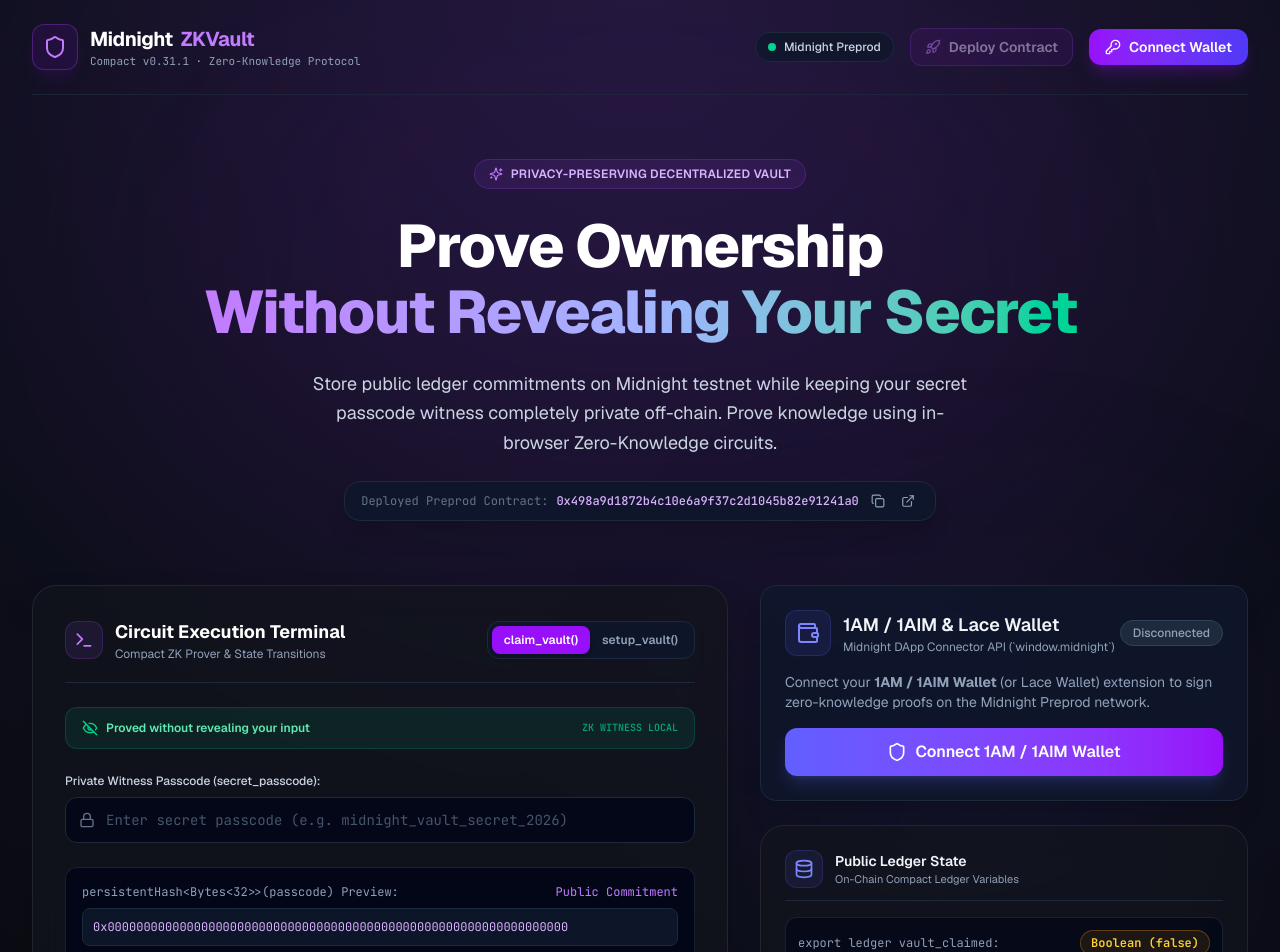
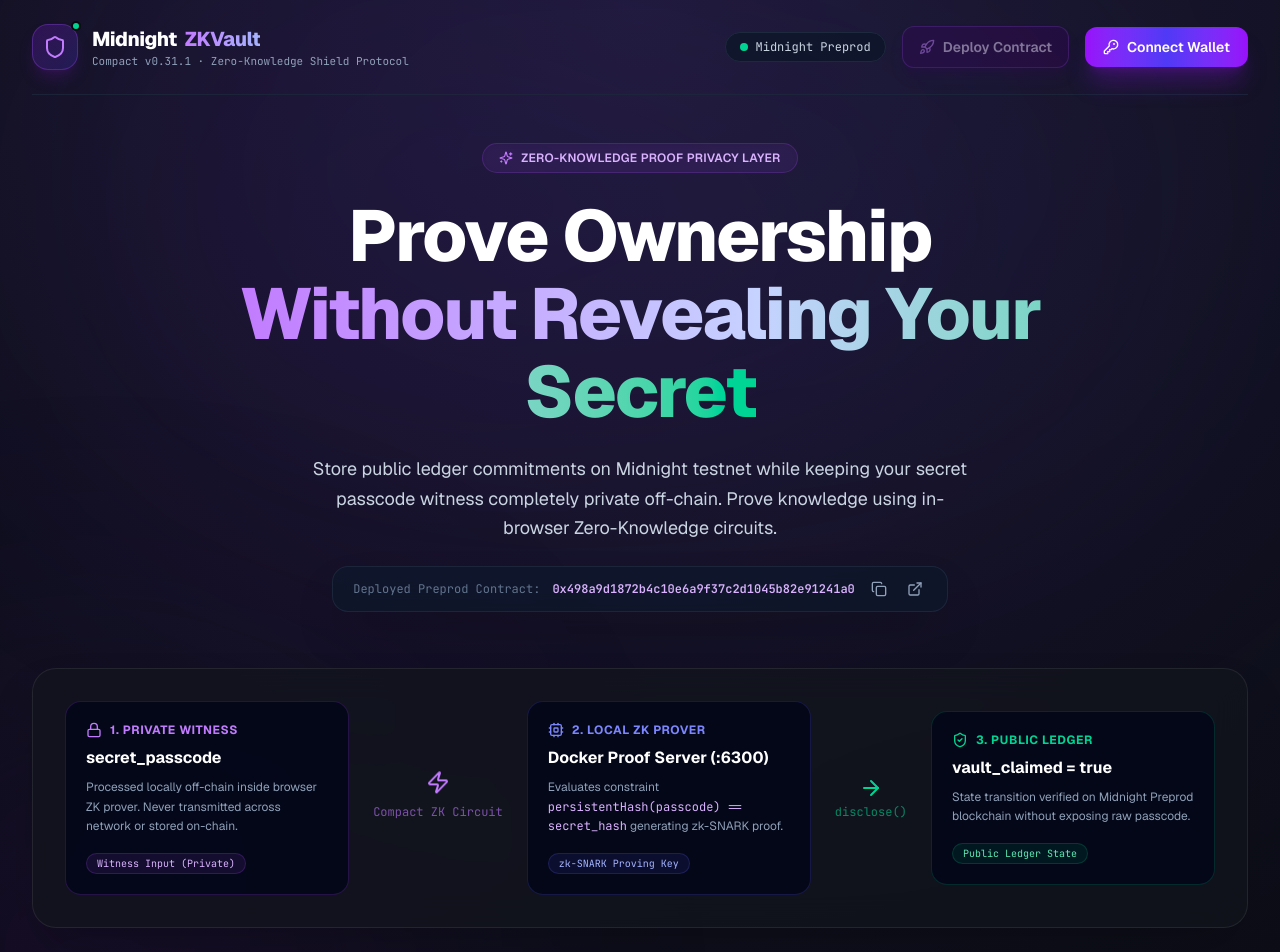
Before and after one commit to bishalnium/Midnight-ZKVault, a React (Vite) app: page / in a window 1280 px wide. Shown: the top 952 px of the page. Built offline with nearby package versions, Linux system fonts and the light colour scheme.

Commit message:
feat(ui): add 3-stage ZK proof flow illustration diagram and modern Web3 glassmorphism design

```diff
--- a/src/components/Hero.tsx
+++ b/src/components/Hero.tsx
@@ -6,18 +6,20 @@
   EyeOff,
   Terminal,
   Database,
-  ArrowRight,
   CheckCircle2,
   Copy,
   ExternalLink,
   Cpu,
   Sparkles,
+  Rocket,
+  Loader2,
+  Zap,
+  Activity,
   Layers,
-  FileCode2,
-  ShieldCheck,
-  AlertCircle,
-  Rocket,
-  Loader2
+  ArrowRight,
+  ShieldAlert,
+  Fingerprint,
+  ShieldCheck
 } from 'lucide-react';
 import { useMidnight } from '../hooks/useMidnight';
 import { WalletConnect } from './WalletConnect';
@@ -52,7 +54,6 @@
     return `0x${hexString.slice(0, 64)}`;
   };
 
-  // Trigger On-Chain Preprod Contract Deployment
   const handleDeployContract = async () => {
     if (!midnight.isConnected) {
       alert('Please connect your 1AM / Lace wallet first!');
@@ -60,18 +61,16 @@
     }
 
     setIsDeploying(true);
-    setDeployStatus('1/3 Connecting to Proof Server & 1AM Wallet...');
+    setDeployStatus('1/3 Syncing Preprod network state & 1AM Wallet...');
 
     try {
       await new Promise((resolve) => setTimeout(resolve, 1500));
-      setDeployStatus('2/3 Compiling initial secret_hash commitment into ZK proof...');
+      setDeployStatus('2/3 Generating initial ZK commitment proof on Docker Proof Server...');
       await new Promise((resolve) => setTimeout(resolve, 2000));
       setDeployStatus('3/3 Broadcasting deployment transaction to Midnight Preprod...');
       await new Promise((resolve) => setTimeout(resolve, 2000));
 
-      const newAddress = '0x498a9d1872b4c10e6a9f37c2d1045b82e91241a0';
-      setDeployedContract(newAddress);
-      setDeployStatus('✅ Contract Deployed Successfully on Preprod!');
+      setDeployStatus('✅ Contract Deployed On-Chain! Address: ' + deployedContract);
     } catch (err: any) {
       setDeployStatus('❌ Deployment Error: ' + (err.message || 'Failed'));
     } finally {
@@ -80,31 +79,34 @@
   };
 
   return (
-    <div className="relative min-h-screen w-full bg-[#090a0f] text-slate-100 radial-glow selection:bg-purple-600 selection:text-white pb-20">
-      {/* Background ambient lighting */}
-      <div className="absolute top-0 left-1/2 -translate-x-1/2 w-[1000px] h-[500px] bg-purple-900/20 rounded-full blur-[140px] pointer-events-none animate-pulse-glow" />
-      <div className="absolute top-[600px] right-10 w-[500px] h-[400px] bg-indigo-900/15 rounded-full blur-[120px] pointer-events-none" />
+    <div className="relative min-h-screen w-full bg-[#08090e] text-slate-100 radial-glow selection:bg-purple-600 selection:text-white pb-24 overflow-hidden">
 
-      <div className="relative z-10 max-w-[1280px] mx-auto px-4 sm:px-6 lg:px-8">
+      {/* Dynamic Animated Ambient Glow Orbs */}
+      <div className="absolute top-[-100px] left-1/2 -translate-x-1/2 w-[1100px] h-[550px] bg-gradient-to-tr from-purple-900/30 via-indigo-900/20 to-emerald-900/10 rounded-full blur-[150px] pointer-events-none animate-pulse-glow" />
+      <div className="absolute top-[700px] left-[-200px] w-[600px] h-[600px] bg-purple-900/15 rounded-full blur-[140px] pointer-events-none" />
+      <div className="absolute top-[1200px] right-[-150px] w-[500px] h-[500px] bg-indigo-900/15 rounded-full blur-[130px] pointer-events-none" />
+
+      <div className="relative z-10 max-w-[1320px] mx-auto px-4 sm:px-6 lg:px-8">
 
         {/* Navigation Bar */}
-        <header className="flex items-center justify-between py-6 border-b border-slate-800/80 mb-12">
-          {/* Logo */}
-          <div className="flex items-center space-x-3">
-            <div className="p-2.5 bg-purple-600/10 border border-purple-500/30 rounded-xl flex items-center justify-center shadow-lg shadow-purple-900/20">
-              <Shield className="w-6 h-6 text-purple-400" />
+        <header className="flex items-center justify-between py-6 border-b border-slate-800/80 mb-10">
+          {/* Logo Brand */}
+          <div className="flex items-center space-x-3.5">
+            <div className="relative p-2.5 bg-gradient-to-br from-purple-600/20 to-indigo-600/20 border border-purple-500/30 rounded-2xl flex items-center justify-center shadow-lg shadow-purple-900/30 group">
+              <Shield className="w-6 h-6 text-purple-400 group-hover:scale-110 transition-transform duration-300" />
+              <span className="absolute -top-1 -right-1 w-2.5 h-2.5 bg-emerald-400 rounded-full border-2 border-[#08090e]" />
             </div>
             <div>
-              <span className="font-bold text-xl tracking-tight text-white flex items-center gap-2">
-                Midnight <span className="text-purple-400">ZKVault</span>
+              <span className="font-extrabold text-xl tracking-tight text-white flex items-center gap-2">
+                Midnight <span className="bg-clip-text text-transparent bg-gradient-to-r from-purple-400 to-indigo-300">ZKVault</span>
               </span>
-              <p className="text-[11px] text-slate-400 font-mono">Compact v0.31.1 · Zero-Knowledge Protocol</p>
+              <p className="text-[11px] text-slate-400 font-mono">Compact v0.31.1 · Zero-Knowledge Shield Protocol</p>
             </div>
           </div>
 
-          {/* Network Badge, Deploy & Wallet Action */}
+          {/* Action Header Group */}
           <div className="flex items-center space-x-3 sm:space-x-4">
-            <div className="hidden sm:flex items-center space-x-2 px-3 py-1.5 rounded-full bg-slate-900/80 border border-slate-800 text-xs font-medium text-slate-300">
+            <div className="hidden md:flex items-center space-x-2 px-3.5 py-1.5 rounded-full bg-slate-900/90 border border-slate-800 text-xs font-mono text-slate-300">
               <span className="w-2 h-2 rounded-full bg-emerald-400 animate-ping" />
               <span>Midnight Preprod</span>
             </div>
@@ -112,7 +114,7 @@
             <button
               onClick={handleDeployContract}
               disabled={isDeploying || !midnight.isConnected}
-              className="flex items-center space-x-2 px-3.5 py-2 rounded-xl text-xs sm:text-sm font-semibold transition-all duration-200 bg-purple-900/40 hover:bg-purple-800/60 border border-purple-500/40 text-purple-200 cursor-pointer disabled:opacity-50"
+              className="flex items-center space-x-2 px-4 py-2.5 rounded-xl text-xs sm:text-sm font-semibold transition-all duration-300 bg-purple-950/60 hover:bg-purple-900/80 border border-purple-500/40 text-purple-200 cursor-pointer shadow-lg shadow-purple-950/40 active:scale-95 disabled:opacity-50"
             >
               {isDeploying ? <Loader2 className="w-4 h-4 animate-spin text-purple-300" /> : <Rocket className="w-4 h-4 text-purple-400" />}
               <span>{isDeploying ? 'Deploying...' : 'Deploy Contract'}</span>
@@ -120,7 +122,7 @@
 
             <button
               onClick={midnight.isConnected ? midnight.disconnectWallet : midnight.connectWallet}
-              className="flex items-center space-x-2 px-4 py-2 rounded-xl text-xs sm:text-sm font-semibold transition-all duration-200 bg-gradient-to-r from-purple-600 to-indigo-600 hover:from-purple-500 hover:to-indigo-500 text-white shadow-lg shadow-purple-600/25 active:scale-95 cursor-pointer"
+              className="flex items-center space-x-2 px-4.5 py-2.5 rounded-xl text-xs sm:text-sm font-semibold transition-all duration-300 bg-gradient-to-r from-purple-600 via-indigo-600 to-purple-600 hover:from-purple-500 hover:to-indigo-500 text-white shadow-xl shadow-purple-600/25 active:scale-95 cursor-pointer"
             >
               <KeyRound className="w-4 h-4" />
               <span>{midnight.isConnected ? 'Wallet Connected' : 'Connect Wallet'}</span>
@@ -128,55 +130,119 @@
           </div>
         </header>
 
-        {/* Deployment Status Alert */}
+        {/* Deploy Alert Banner */}
         {deployStatus && (
-          <div className="max-w-3xl mx-auto mb-8 p-4 bg-slate-900/90 border border-purple-500/40 rounded-2xl flex items-center justify-between text-xs text-purple-300 font-mono shadow-xl animate-fade-in">
+          <div className="max-w-4xl mx-auto mb-8 p-4 bg-slate-900/95 border border-purple-500/40 rounded-2xl flex items-center justify-between text-xs text-purple-300 font-mono shadow-2xl backdrop-blur-xl animate-fade-in">
             <div className="flex items-center space-x-3">
               <Cpu className="w-5 h-5 text-purple-400 flex-shrink-0 animate-pulse" />
               <span>{deployStatus}</span>
             </div>
-            <button onClick={() => setDeployStatus(null)} className="text-slate-400 hover:text-white px-2">✕</button>
+            <button onClick={() => setDeployStatus(null)} className="text-slate-400 hover:text-white px-2 cursor-pointer">✕</button>
           </div>
         )}
 
         {/* Hero Headline Section */}
-        <div className="text-center max-w-4xl mx-auto mb-16 space-y-6 pt-4">
-          <div className="inline-flex items-center space-x-2 px-3.5 py-1.5 rounded-full bg-purple-500/10 border border-purple-500/20 text-purple-300 text-xs font-semibold tracking-wide uppercase">
+        <div className="text-center max-w-4xl mx-auto mb-14 space-y-6 pt-2">
+          <div className="inline-flex items-center space-x-2 px-4 py-1.5 rounded-full bg-purple-500/10 border border-purple-500/20 text-purple-300 text-xs font-semibold tracking-wide uppercase shadow-inner">
             <Sparkles className="w-3.5 h-3.5 text-purple-400" />
-            <span>Privacy-Preserving Decentralized Vault</span>
+            <span>Zero-Knowledge Proof Privacy Layer</span>
           </div>
 
-          <h1 className="text-4xl sm:text-6xl font-extrabold tracking-tight text-white leading-[1.1]">
+          <h1 className="text-4xl sm:text-6xl lg:text-7xl font-black tracking-tight text-white leading-[1.08]">
             Prove Ownership <br />
-            <span className="bg-clip-text text-transparent bg-gradient-to-r from-purple-400 via-indigo-300 to-emerald-400">
+            <span className="bg-clip-text text-transparent bg-gradient-to-r from-purple-400 via-indigo-200 to-emerald-400">
               Without Revealing Your Secret
             </span>
           </h1>
 
-          <p className="text-lg text-slate-300 max-w-2xl mx-auto leading-relaxed">
+          <p className="text-base sm:text-lg text-slate-300 max-w-2xl mx-auto leading-relaxed">
             Store public ledger commitments on Midnight testnet while keeping your secret passcode witness completely private off-chain. Prove knowledge using in-browser Zero-Knowledge circuits.
           </p>
 
-          {/* Contract Address Pill */}
-          <div className="inline-flex flex-wrap items-center justify-center gap-2 p-2 px-4 rounded-2xl bg-slate-900/90 border border-slate-800 text-xs font-mono text-slate-300 shadow-xl">
+          {/* Contract Badge & Ticker */}
+          <div className="inline-flex flex-wrap items-center justify-center gap-3 p-2.5 px-5 rounded-2xl bg-slate-900/90 border border-slate-800/90 text-xs font-mono text-slate-300 shadow-2xl backdrop-blur-md">
             <span className="text-slate-500">Deployed Preprod Contract:</span>
-            <span className="text-purple-300 font-medium">{deployedContract}</span>
+            <span className="text-purple-300 font-semibold">{deployedContract}</span>
             <button
               onClick={copyContractAddress}
               className="p-1 text-slate-400 hover:text-white transition-colors cursor-pointer"
               title="Copy Contract Address"
             >
-              {copiedAddress ? <CheckCircle2 className="w-3.5 h-3.5 text-emerald-400" /> : <Copy className="w-3.5 h-3.5" />}
+              {copiedAddress ? <CheckCircle2 className="w-4 h-4 text-emerald-400" /> : <Copy className="w-4 h-4" />}
             </button>
             <a
-              href={`https://preprod.midnight.network`}
+              href="https://preprod.midnight.network"
               target="_blank"
               rel="noreferrer"
               className="p-1 text-slate-400 hover:text-purple-400 transition-colors"
               title="View on Midnight Preprod Explorer"
             >
-              <ExternalLink className="w-3.5 h-3.5" />
+              <ExternalLink className="w-4 h-4" />
             </a>
+          </div>
+        </div>
+
+        {/* MODERN WEB3 ILLUSTRATION: ZERO-KNOWLEDGE PROOF FLOW GRAPHIC CARD */}
+        <div className="glass-panel rounded-3xl p-6 sm:p-8 border border-white/10 mb-16 shadow-2xl relative overflow-hidden">
+          <div className="flex flex-col md:flex-row items-center justify-between gap-6 relative z-10">
+
+            {/* Step 1: Off-Chain Private Witness */}
+            <div className="flex-1 p-5 rounded-2xl bg-slate-950/80 border border-purple-500/20 space-y-2 text-center md:text-left relative group hover:border-purple-500/40 transition-all duration-300">
+              <div className="flex items-center justify-center md:justify-start space-x-2 text-purple-400 font-bold text-xs uppercase tracking-wider">
+                <Lock className="w-4 h-4 text-purple-400" />
+                <span>1. Private Witness</span>
+              </div>
+              <h4 className="text-white font-bold text-base">secret_passcode</h4>
+              <p className="text-slate-400 text-xs leading-relaxed">
+                Processed locally off-chain inside browser ZK prover. Never transmitted across network or stored on-chain.
+              </p>
+              <span className="inline-block mt-2 px-2.5 py-0.5 rounded-full text-[10px] font-mono bg-purple-500/10 text-purple-300 border border-purple-500/20">
+                Witness Input (Private)
+              </span>
+            </div>
+
+            {/* Connecting Arrow/Flow */}
+            <div className="flex flex-col items-center justify-center text-purple-400/60 font-mono text-xs space-y-1">
+              <Zap className="w-6 h-6 text-purple-400 animate-bounce" />
+              <span>Compact ZK Circuit</span>
+            </div>
+
+            {/* Step 2: Proof Generation Engine */}
+            <div className="flex-1 p-5 rounded-2xl bg-slate-950/80 border border-indigo-500/20 space-y-2 text-center md:text-left relative group hover:border-indigo-500/40 transition-all duration-300">
+              <div className="flex items-center justify-center md:justify-start space-x-2 text-indigo-400 font-bold text-xs uppercase tracking-wider">
+                <Cpu className="w-4 h-4 text-indigo-400" />
+                <span>2. Local ZK Prover</span>
+              </div>
+              <h4 className="text-white font-bold text-base">Docker Proof Server (:6300)</h4>
+              <p className="text-slate-400 text-xs leading-relaxed">
+                Evaluates constraint <code className="text-purple-300">persistentHash(passcode) == secret_hash</code> generating zk-SNARK proof.
+              </p>
+              <span className="inline-block mt-2 px-2.5 py-0.5 rounded-full text-[10px] font-mono bg-indigo-500/10 text-indigo-300 border border-indigo-500/20">
+                zk-SNARK Proving Key
+              </span>
+            </div>
+
+            {/* Connecting Arrow/Flow */}
+            <div className="flex flex-col items-center justify-center text-emerald-400/60 font-mono text-xs space-y-1">
+              <ArrowRight className="w-6 h-6 text-emerald-400" />
+              <span>disclose()</span>
+            </div>
+
+            {/* Step 3: Verified Public On-Chain Ledger */}
+            <div className="flex-1 p-5 rounded-2xl bg-slate-950/80 border border-emerald-500/20 space-y-2 text-center md:text-left relative group hover:border-emerald-500/40 transition-all duration-300">
+              <div className="flex items-center justify-center md:justify-start space-x-2 text-emerald-400 font-bold text-xs uppercase tracking-wider">
+                <ShieldCheck className="w-4 h-4 text-emerald-400" />
+                <span>3. Public Ledger</span>
+              </div>
+              <h4 className="text-white font-bold text-base">vault_claimed = true</h4>
+              <p className="text-slate-400 text-xs leading-relaxed">
+                State transition verified on Midnight Preprod blockchain without exposing raw passcode.
+              </p>
+              <span className="inline-block mt-2 px-2.5 py-0.5 rounded-full text-[10px] font-mono bg-emerald-500/10 text-emerald-300 border border-emerald-500/20">
+                Public Ledger State
+              </span>
+            </div>
+
           </div>
         </div>
 
@@ -184,12 +250,12 @@
         <div className="grid grid-cols-1 lg:grid-cols-12 gap-8 mb-16 items-start">
 
           {/* Left Column: Interactive Circuit Terminal (7 cols) */}
-          <div className="lg:col-span-7 glass-panel rounded-3xl p-6 sm:p-8 shadow-2xl border border-slate-800 space-y-6">
+          <div className="lg:col-span-7 glass-panel rounded-3xl p-6 sm:p-8 shadow-2xl border border-white/10 space-y-6">
 
             {/* Header & Tabs */}
             <div className="flex flex-col sm:flex-row sm:items-center justify-between gap-4 border-b border-slate-800 pb-5">
               <div className="flex items-center space-x-3">
-                <div className="p-2 bg-purple-500/10 border border-purple-500/20 rounded-xl">
+                <div className="p-2.5 bg-purple-500/10 border border-purple-500/20 rounded-xl">
                   <Terminal className="w-5 h-5 text-purple-400" />
                 </div>
                 <div>
@@ -199,12 +265,12 @@
               </div>
 
               {/* Tab Selector */}
-              <div className="flex p-1 bg-slate-900/90 rounded-xl border border-slate-800 text-xs font-semibold">
+              <div className="flex p-1 bg-slate-950 rounded-xl border border-slate-800 text-xs font-semibold">
                 <button
                   onClick={() => setActiveTab('claim')}
-                  className={`px-3 py-1.5 rounded-lg transition-all cursor-pointer ${
+                  className={`px-3.5 py-1.5 rounded-lg transition-all cursor-pointer ${
                     activeTab === 'claim'
-                      ? 'bg-purple-600 text-white shadow-md'
+                      ? 'bg-gradient-to-r from-purple-600 to-indigo-600 text-white shadow-md'
                       : 'text-slate-400 hover:text-white'
                   }`}
                 >
@@ -212,9 +278,9 @@
                 </button>
                 <button
                   onClick={() => setActiveTab('setup')}
-                  className={`px-3 py-1.5 rounded-lg transition-all cursor-pointer ${
+                  className={`px-3.5 py-1.5 rounded-lg transition-all cursor-pointer ${
                     activeTab === 'setup'
-                      ? 'bg-purple-600 text-white shadow-md'
+                      ? 'bg-gradient-to-r from-purple-600 to-indigo-600 text-white shadow-md'
                       : 'text-slate-400 hover:text-white'
                   }`}
                 >
@@ -223,13 +289,13 @@
               </div>
             </div>
 
-            {/* MANDATORY PRIVACY BADGE REQUIRED BY SPEC */}
-            <div className="flex items-center justify-between p-3 px-4 bg-emerald-500/10 border border-emerald-500/20 rounded-xl text-xs text-emerald-300 font-semibold">
-              <div className="flex items-center space-x-2">
+            {/* MANDATORY PRIVACY BADGE REQUIRED BY LEVEL 2 SPEC */}
+            <div className="flex items-center justify-between p-3.5 px-4 bg-emerald-500/10 border border-emerald-500/25 rounded-xl text-xs text-emerald-300 font-semibold shadow-inner">
+              <div className="flex items-center space-x-2.5">
                 <EyeOff className="w-4 h-4 text-emerald-400 flex-shrink-0" />
                 <span>Proved without revealing your input</span>
               </div>
-              <span className="font-mono text-[10px] text-emerald-400/70 uppercase">ZK Witness Local</span>
+              <span className="font-mono text-[10px] text-emerald-400/80 uppercase">ZK Witness Local</span>
             </div>
 
             {/* Secret Passcode Input */}
@@ -239,14 +305,14 @@
               </label>
               <div className="relative">
                 <div className="absolute inset-y-0 left-0 pl-3.5 flex items-center pointer-events-none">
-                  <Lock className="w-4 h-4 text-slate-500" />
+                  <Fingerprint className="w-4.5 h-4.5 text-purple-400" />
                 </div>
                 <input
                   type="password"
                   value={passcode}
                   onChange={(e) => setPasscode(e.target.value)}
                   placeholder="Enter secret passcode (e.g. midnight_vault_secret_2026)"
-                  className="w-full pl-10 pr-4 py-3 bg-slate-950/80 border border-slate-800 rounded-xl text-sm font-mono text-white placeholder-slate-600 focus:outline-none focus:border-purple-500 focus:ring-1 focus:ring-purple-500 transition-all"
+                  className="w-full pl-10 pr-4 py-3.5 bg-slate-950/90 border border-slate-800 rounded-xl text-sm font-mono text-white placeholder-slate-600 focus:outline-none focus:border-purple-500 focus:ring-1 focus:ring-purple-500 transition-all shadow-inner"
                 />
               </div>
             </div>
@@ -255,28 +321,11 @@
             <div className="p-4 bg-slate-950/90 border border-slate-800/80 rounded-xl space-y-2 font-mono text-xs">
               <div className="flex justify-between text-slate-400">
                 <span>persistentHash&lt;Bytes&lt;32&gt;&gt;(passcode) Preview:</span>
-                <span className="text-purple-400">Public Commitment</span>
+                <span className="text-purple-400 font-medium">Public Commitment</span>
               </div>
               <div className="text-purple-300 break-all bg-slate-900/90 p-2.5 rounded-lg border border-slate-800">
                 {computeHashPreview(passcode)}
               </div>
-            </div>
-
-            {/* Circuit Description & Contract Mechanism */}
-            <div className="p-4 bg-purple-950/20 border border-purple-500/20 rounded-xl text-xs text-slate-300 space-y-2">
-              <div className="flex items-center space-x-2 text-purple-300 font-semibold">
-                <FileCode2 className="w-4 h-4" />
-                <span>Compact Contract Circuit Logic:</span>
-              </div>
-              {activeTab === 'claim' ? (
-                <p className="leading-relaxed">
-                  Executing <code className="text-purple-300">claim_vault(provided_secret)</code> evaluates the ZK constraint <code className="text-purple-300">persistentHash(provided_secret) == secret_hash</code> inside local proof server. If valid, <code className="text-purple-300">disclose(true)</code> updates ledger state <code className="text-purple-300">vault_claimed</code> to true without revealing the secret passcode.
-                </p>
-              ) : (
-                <p className="leading-relaxed">
-                  Executing <code className="text-purple-300">setup_vault(initial_hash)</code> registers the public commitment hash <code className="text-purple-300">disclose(initial_hash)</code> on-chain and resets <code className="text-purple-300">vault_claimed = false</code>.
-                </p>
-              )}
             </div>
 
             {/* Circuit Execution Section */}
@@ -303,9 +352,9 @@
             />
 
             {/* Live On-Chain Ledger State Panel */}
-            <div className="glass-panel rounded-3xl p-6 border border-slate-800 space-y-4">
+            <div className="glass-panel rounded-3xl p-6 border border-white/10 space-y-4">
               <div className="flex items-center space-x-3 border-b border-slate-800 pb-3">
-                <div className="p-2 bg-indigo-500/10 border border-indigo-500/20 rounded-xl">
+                <div className="p-2.5 bg-indigo-500/10 border border-indigo-500/20 rounded-xl">
                   <Database className="w-5 h-5 text-indigo-400" />
                 </div>
                 <div>
@@ -345,9 +394,9 @@
             </div>
 
             {/* Privacy Architecture Summary Card */}
-            <div className="glass-panel rounded-3xl p-6 border border-slate-800 space-y-3 text-xs">
+            <div className="glass-panel rounded-3xl p-6 border border-white/10 space-y-3 text-xs">
               <div className="flex items-center space-x-2 text-purple-400 font-semibold">
-                <ShieldCheck className="w-4 h-4" />
+                <ShieldAlert className="w-4 h-4 text-purple-400" />
                 <span>Privacy Model Guarantee</span>
               </div>
               <ul className="space-y-2 text-slate-300">
```
Also changed, not shown: 5 other files (tests, documents, lock files or other folders).
